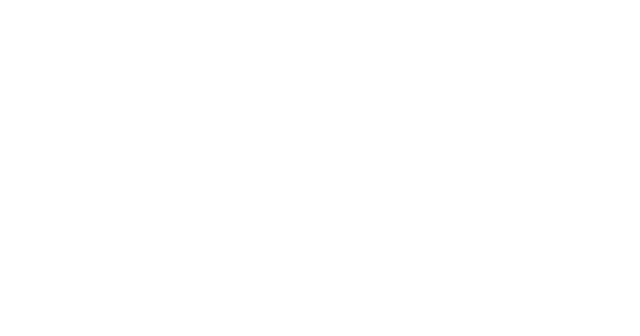
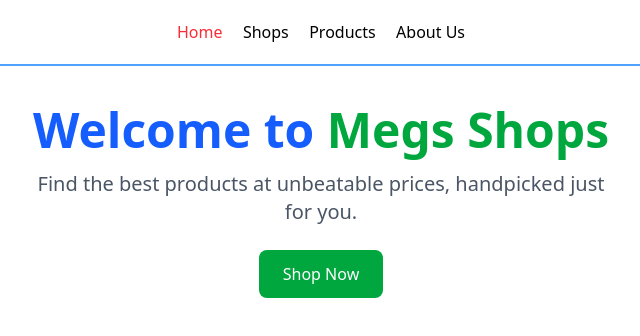
Before and after one commit to amgowda42/mega_shops, a React (Vite) app in the folder client/: page /main/home in a window 1280 px wide. Before the commit this address had no page. Shown: the top 336 px of the page, without its empty margins (319-959 px from the left). Built offline with nearby package versions, Linux system fonts and the light colour scheme.

Commit message:
Updates in home page

```diff
--- a/client/src/App.jsx
+++ b/client/src/App.jsx
@@ -14,8 +14,9 @@
       <Routes>
         <Route path="" element={<Navigate to="login" />} />
         <Route path="login" element={<LoginForm />} />
-        <Route path="" element={<Layout />}>
-          <Route path="" element={<Home />} />
+        <Route path="main" element={<Layout />}>
+          <Route path="" element={<Navigate to="home" />} />
+          <Route path="home" element={<Home />} />
           <Route path="shops" element={<Shops />} />
           <Route path="products" element={<Product />} />
           <Route path="aboutus" element={<AboutUs />} />
--- a/client/src/Pages/Home.jsx
+++ b/client/src/Pages/Home.jsx
@@ -1,11 +1,22 @@
-
+// Home.jsx
+import React from "react";
 
 const Home = () => {
   return (
-    <div>
-      Home
+    <div className="mx-auto flex items-center justify-center text-center px-4 mt-10">
+      <div >
+        <h1 className="text-4xl md:text-5xl font-bold text-blue-600 mb-4">
+          Welcome to <span className="text-green-600">Megs Shops</span>
+        </h1>
+        <p className="text-gray-600 text-lg md:text-xl max-w-xl mx-auto mb-6">
+          Find the best products at unbeatable prices, handpicked just for you.
+        </p>
+        <button className="bg-green-600 hover:bg-green-700 text-white font-medium px-6 py-3 rounded-lg transition">
+          Shop Now
+        </button>
+      </div>
     </div>
-  )
-}
+  );
+};
 
-export default Home
+export default Home;
```
